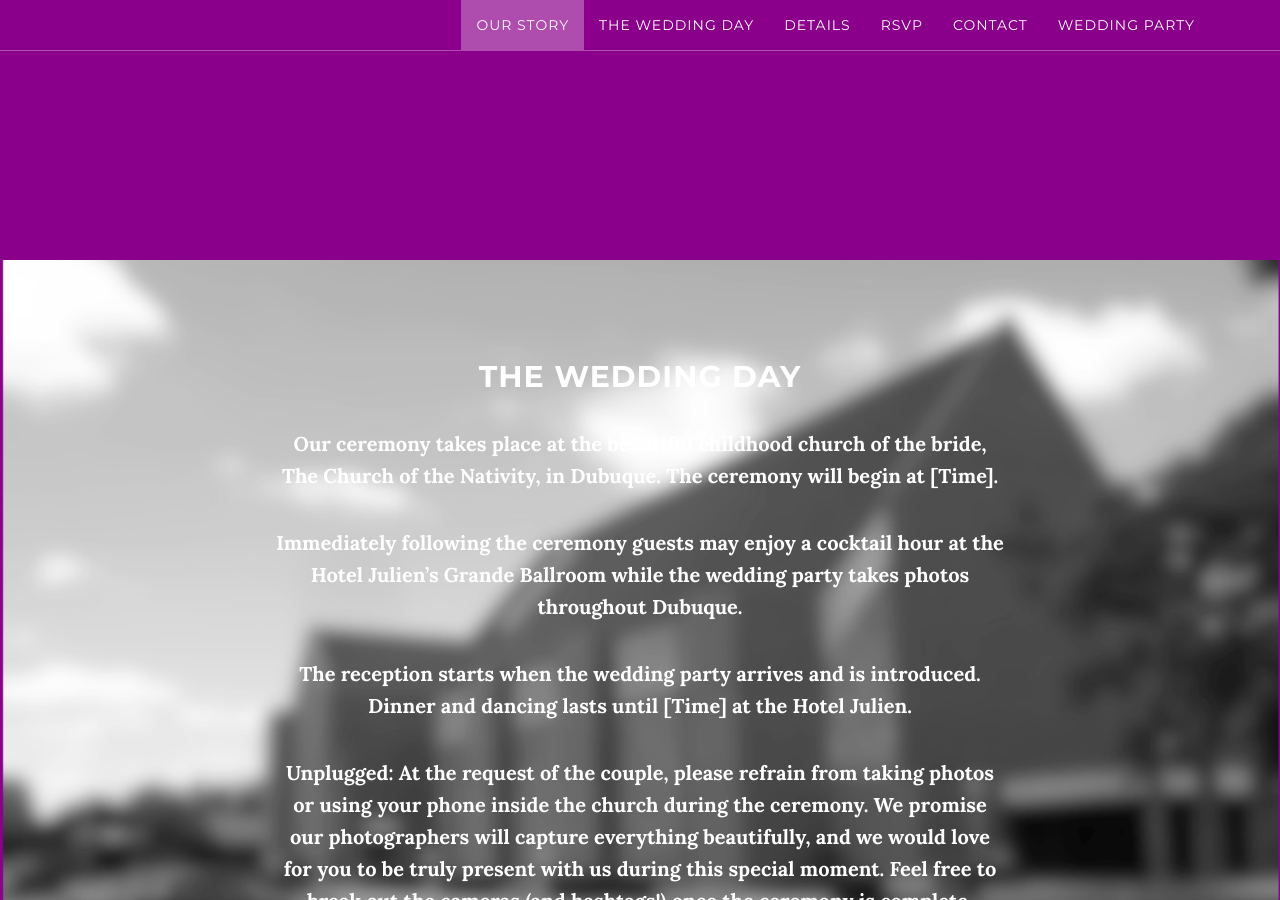
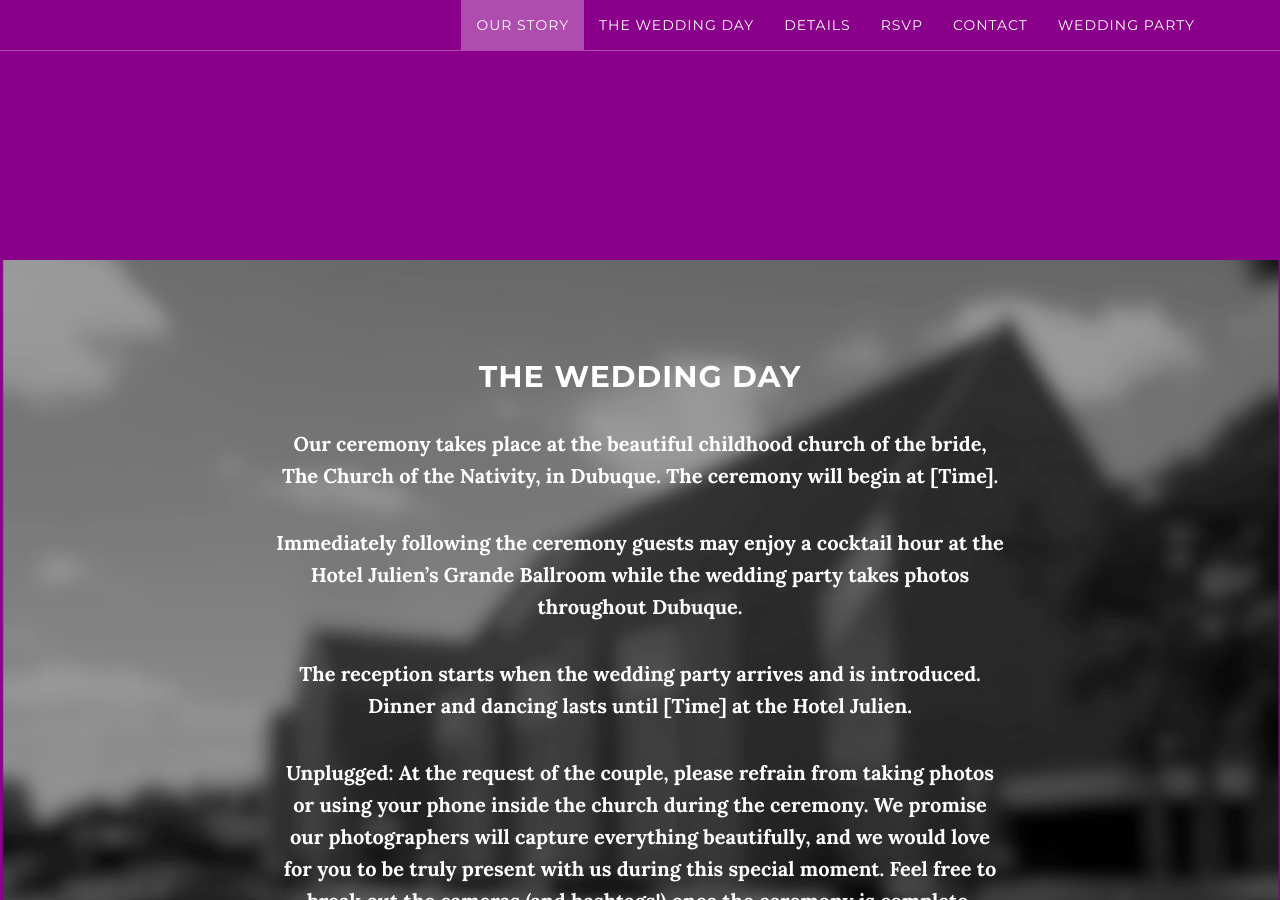
Before and after one commit to erikandmaureen/erikandmaureen.github.io, a Jekyll site: the page built from index.html, in a window 1280 px wide and 900 px high, scrolled down 1722 px. Built offline with Jekyll 4.4.1, drawn with Linux system fonts in a browser that asks for light colours.

Commit message:
darker nativity photo

```diff
--- a/_includes/css/grayscale.css
+++ b/_includes/css/grayscale.css
@@ -270,7 +270,7 @@ a:focus {
     padding: 100px 0;
     color: #fff;
     font-weight: 700;
-    background: url(/img/nativity-blur-bw.png) no-repeat center center scroll;
+    background: url(/img/nativity-blur-bw2.png) no-repeat center center scroll;
     background-color: {{ site.color.primary-dark }};
     -webkit-background-size: cover;
     -moz-background-size: cover;
```
Also changed, not shown: img/nativity-blur-bw2.png (added).
